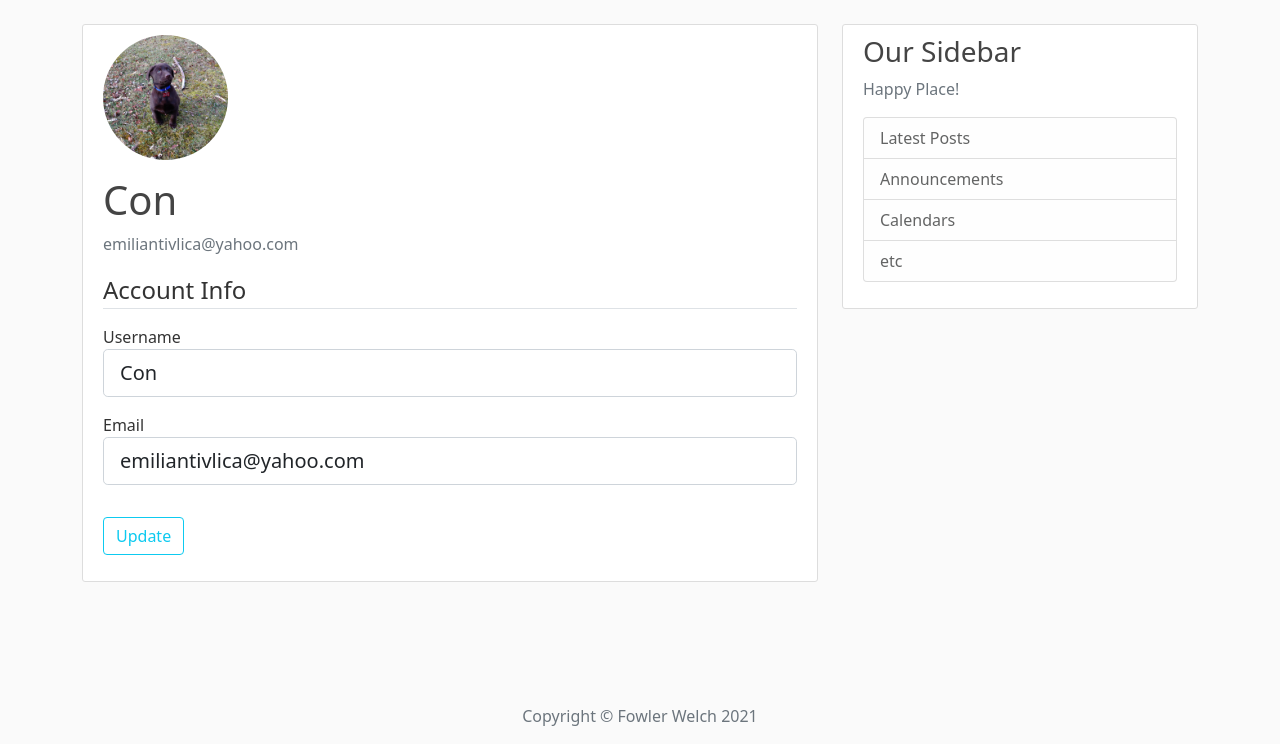
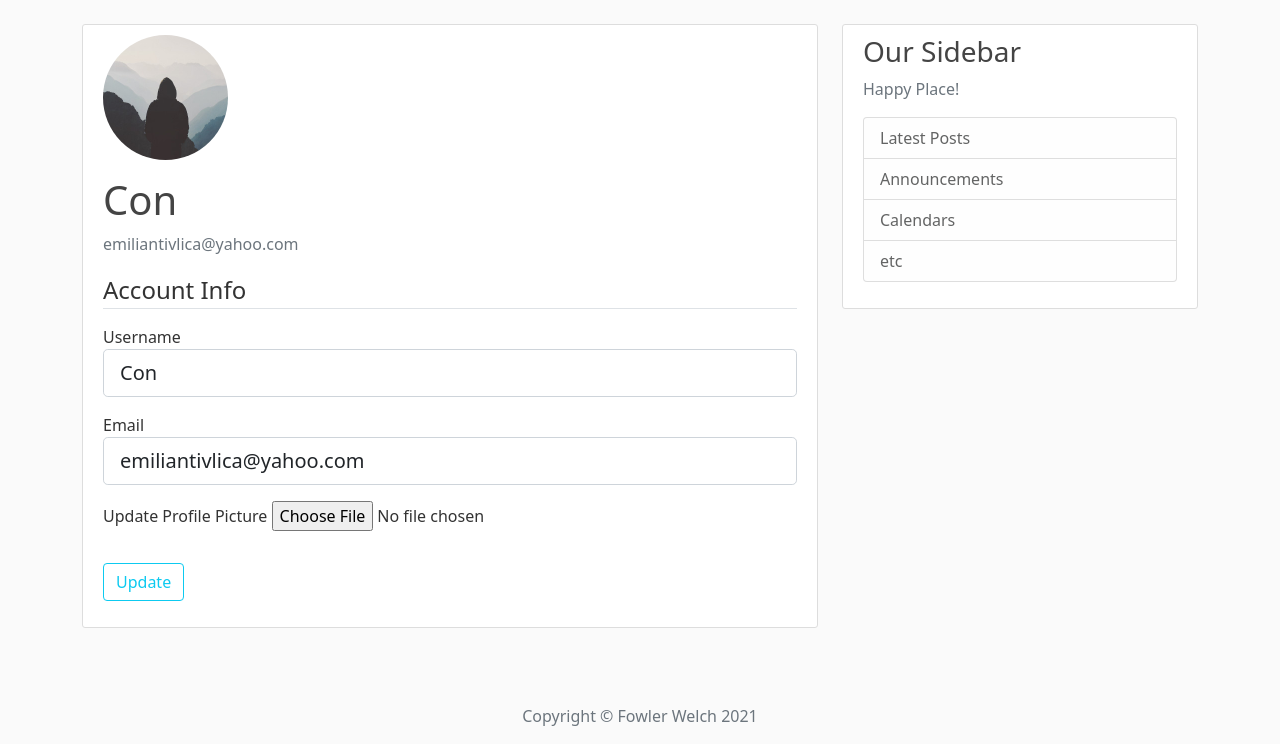
Before and after one commit to Constantin-E-T/fowler_w_blog, a Flask app: page /account in a window 1280 px wide. Shown: the part 56-800 px from the top of the page. Run offline with Flask 2, Linux system fonts and the light colour scheme; a user stored in the database is signed in; some libraries are stand-ins or nearby versions.

Commit message:
account page done

```diff
--- a/app/__init__.py
+++ b/app/__init__.py
@@ -9,9 +9,9 @@ app = Flask(__name__)
 # Create a secret key ❖ to create one very easy go to python console log and
 # >>> import secrets
 # >>> secrets.token_hex(ex:16)
-app.config['SECRET_KEY'] = '1acff3c0d6ebf1dd037206a55d48024a' #os.environ.get("MY_SECRET_KEY")
+app.config['SECRET_KEY'] = os.environ.get("MY_SECRET_KEY")
 # Create database config
-app.config['SQLALCHEMY_DATABASE_URI'] = 'sqlite:///site.db' #os.environ.get("DATABASE_URL",  "sqlite:///site.db")
+app.config['SQLALCHEMY_DATABASE_URI'] = os.environ.get("DATABASE_URL",  "sqlite:///site.db")
 # SQLAlchemy error muted
 app.config['SQLALCHEMY_TRACK_MODIFICATIONS'] = False
 # Create db variable
--- a/app/forms.py
+++ b/app/forms.py
@@ -1,4 +1,5 @@
 from flask_wtf import FlaskForm
+from flask_wtf.file import FileField, FileAllowed
 from flask_login import current_user
 from wtforms import StringField, PasswordField, SubmitField, BooleanField
 from wtforms.validators import DataRequired, Length, Email, EqualTo, ValidationError
@@ -67,6 +68,7 @@ class UpdateAccountForm(FlaskForm):
     email = StringField('Email',
                         # ▶︎   Insert data and what kind of data
                         validators=[DataRequired(), Email()])
+    picture = FileField('Update Profile Picture', validators=[FileAllowed(['jpg', 'jpeg', 'png', 'gif'])])
     # Submit btn
     submit = SubmitField('Update')
 
--- a/app/routes.py
+++ b/app/routes.py
@@ -1,9 +1,11 @@
+import os
+import secrets
+from PIL import Image
 from flask import render_template, url_for, flash, redirect, request
 from app import app, db, bcrypt
 from app.forms import RegistrationForm, LoginForm, UpdateAccountForm
 from app.models import User, Post
 from flask_login import login_user, current_user, logout_user, login_required
-
 
 # dummy posts
 posts = [
@@ -91,11 +93,31 @@ def logout():
     return redirect(url_for('home'))
 
 
+# Update pictures and save it in database
+def save_picture(form_picture):
+    random_hex = secrets.token_hex(8)
+    _, f_ext = os.path.split(form_picture.filename)
+    picture_fn = random_hex + f_ext
+    picture_path = os.path.join(app.root_path, 'static/images', picture_fn)
+
+    # Resize picture
+    output_size = (125, 125)
+    i = Image.open(form_picture)
+    i.thumbnail(output_size)
+
+    i.save(picture_path)
+
+    return picture_fn
+
+
 @app.route('/account', methods=['GET', 'POST'])
 @login_required
 def account():
     form = UpdateAccountForm()
     if form.validate_on_submit():
+        if form.picture.data:
+            picture_file = save_picture(form.picture.data)
+            current_user.image_file = picture_file
         current_user.username = form.username.data
         current_user.email = form.email.data
         db.session.commit()
--- a/app/templates/account.html
+++ b/app/templates/account.html
@@ -12,7 +12,7 @@
       </div>
       <!-- FORM HERE -->
 
-        <form action="" method="post">
+        <form action="" method="post" enctype="multipart/form-data">
             {# Form Instance #}
             {{ form.hidden_tag() }}
             <fieldset class="mb-3">
@@ -56,6 +56,16 @@
                         {{ form.email(class="form-control form-control-lg") }}
                     {% endif %}
                 </div>
+                <div class="mb-3">
+                    {# Form label #}
+                    {{ form.picture.label() }}
+                    {{ form.picture(class="form-control-file") }}<br>
+                    {% if form.picture.errors %}
+                        {% for error in form.picture.errors %}
+                                <span class="text-danger">{{ error }}</span>
+                            {% endfor %}
+                    {% endif %}
+                </div>
             </fieldset>
             <div class="mb-3">
                 {# Form submit btn #}
```
Also changed, not shown: app/site.db, app/static/images/76628fcc3bf9e40cprofile_img.jpeg (added), app/static/images/default.jpeg.
